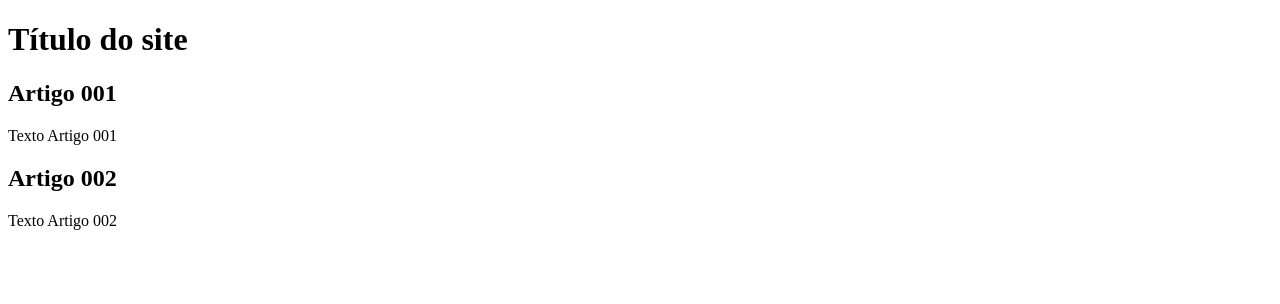
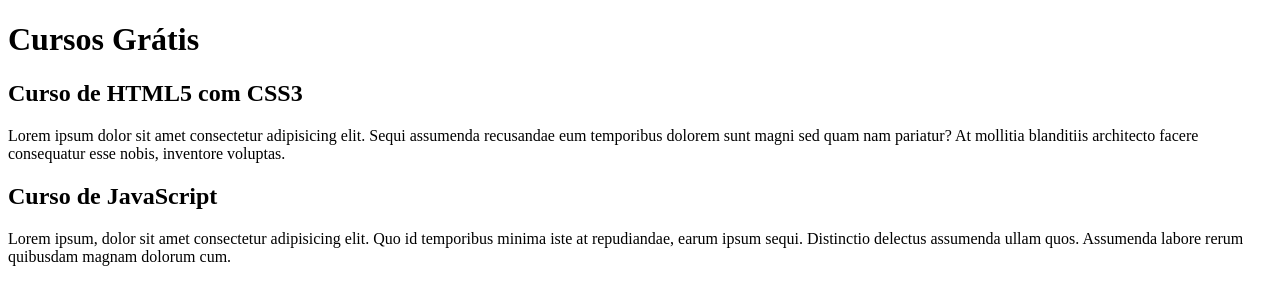
Before and after one commit to RogerioGastaldello/projeto-site, a plain HTML site: page index.html in a window 1280 px wide. Drawn offline with Linux system fonts and the light colour scheme.

Commit message:
comecei a escrever o conteúdo

```diff
--- a/index.html
+++ b/index.html
@@ -8,15 +8,21 @@
 <body>
     <main>
         <header>
-            <h1>Título do site</h1>
+            <h1>Cursos Grátis</h1>
         </header>
         <article>
-            <h2>Artigo 001</h2>
-            <p>Texto Artigo 001</p>
+            <h2>Curso de HTML5 com CSS3</h2>
+            <p>Lorem ipsum dolor sit amet consectetur adipisicing elit.
+                Sequi assumenda recusandae eum temporibus dolorem sunt magni
+                sed quam nam pariatur? At mollitia blanditiis architecto facere
+                consequatur esse nobis, inventore voluptas.</p>
         </article>
         <article>
-            <h2>Artigo 002</h2>
-            <p>Texto Artigo 002</p>
+            <h2>Curso de JavaScript</h2>
+            <p>Lorem ipsum, dolor sit amet consectetur adipisicing elit.
+                Quo id temporibus minima iste at repudiandae, earum ipsum sequi.
+                Distinctio delectus assumenda ullam quos. Assumenda labore rerum
+                quibusdam magnam dolorum cum.</p>
         </article>
     </main>
 </body>
```
